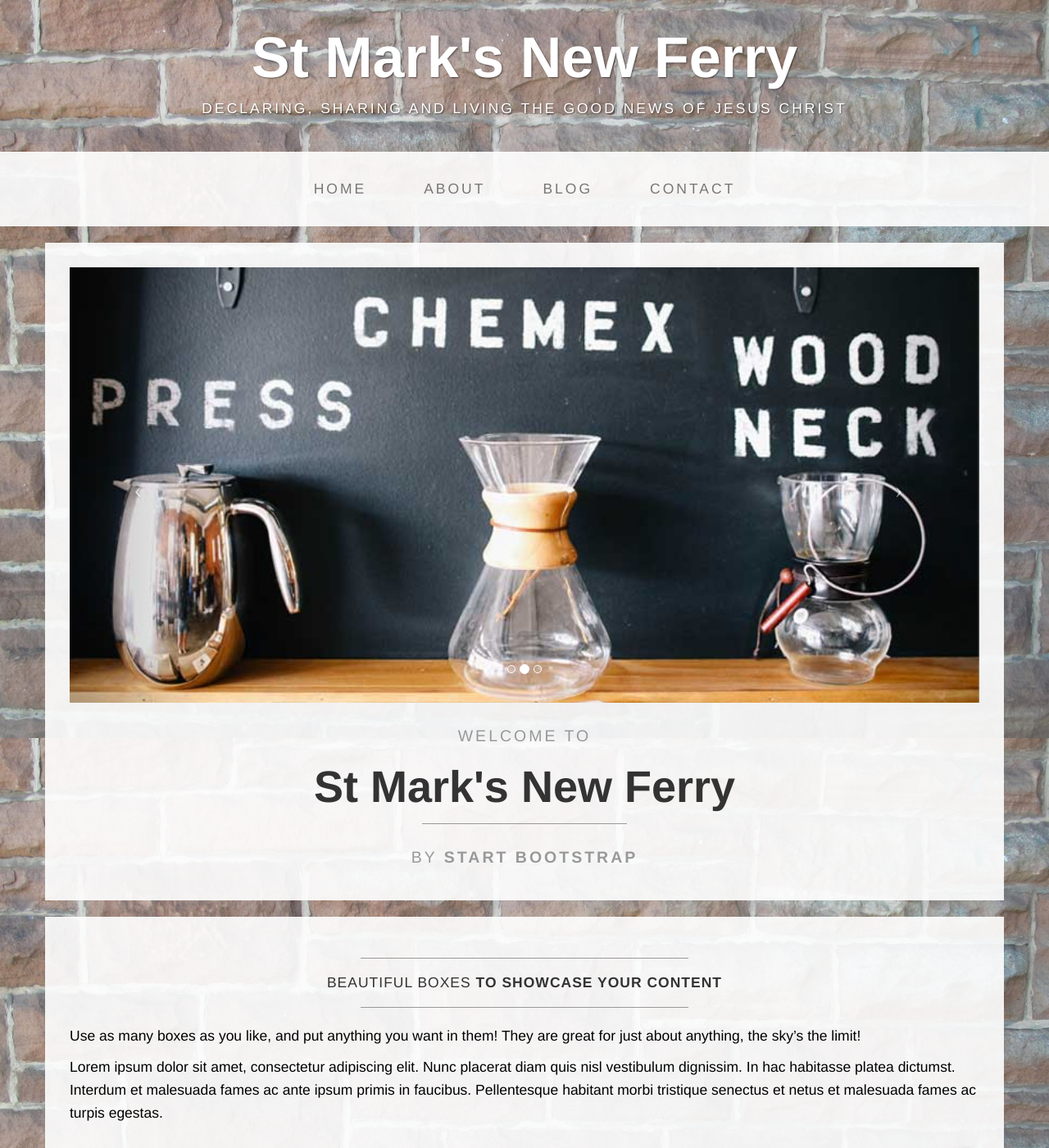
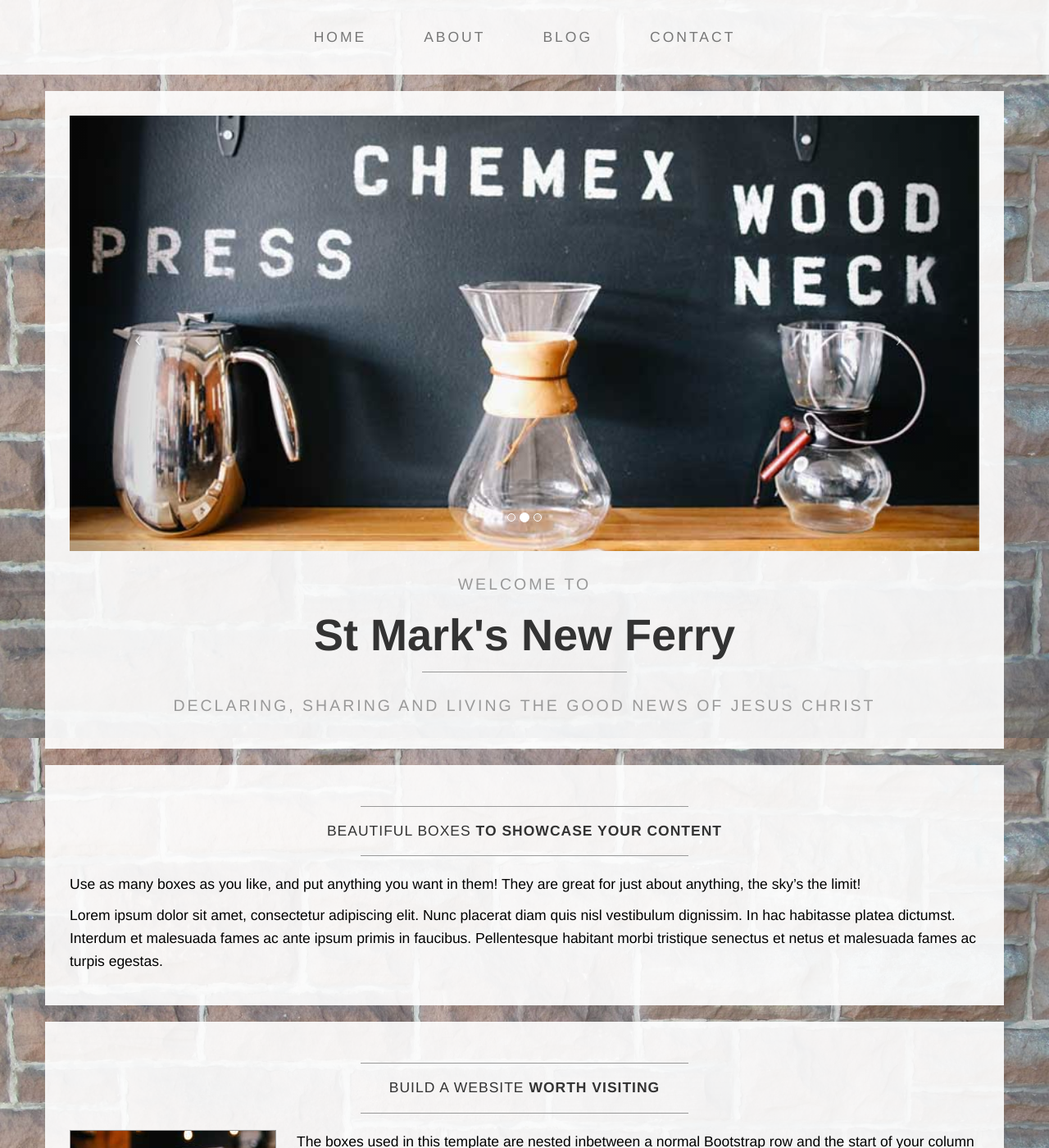
Before and after one commit to stmarksnewferry/stmarksnewferry.github.io, a Jekyll site: the page built from index.md, in a window 1280 px wide and 1400 px high. Shown: the whole window at 82% size. Built offline with Jekyll 4.4.1, drawn with Linux system fonts in a browser that asks for light colours; Markdown is read by kramdown in place of the engine named in the settings.

Commit message:
Remove brand and address bar from top of page

```diff
--- a/_layouts/default.html
+++ b/_layouts/default.html
@@ -17,9 +17,6 @@
 </head>
 
 <body>
-
-    <div class="brand">{{ site.name }}</div>
-    <div class="address-bar">Declaring, sharing and living the good news of Jesus Christ</div>
 
     <nav class="navbar navbar-default" role="navigation">
         <div class="container">
--- a/_layouts/index.html
+++ b/_layouts/index.html
@@ -37,11 +37,11 @@
                 <small>Welcome to</small>
             </h2>
             <h1>
-                <span class="brand-name">St Mark's New Ferry</span>
+                <span class="brand-name">{{ site.name }}</span>
             </h1>
             <hr class="tagline-divider">
             <h2>
-                <small>By <strong>Start Bootstrap</strong></small>
+                <small>Declaring, sharing and living the good news of Jesus Christ</small>
             </h2>
         </div>
     </div>
```
